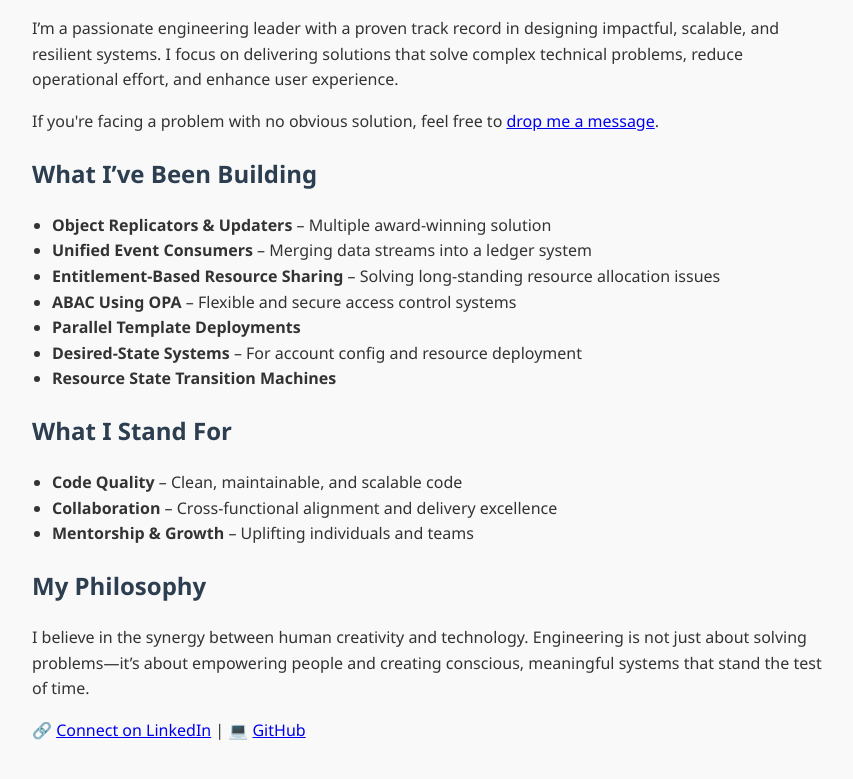
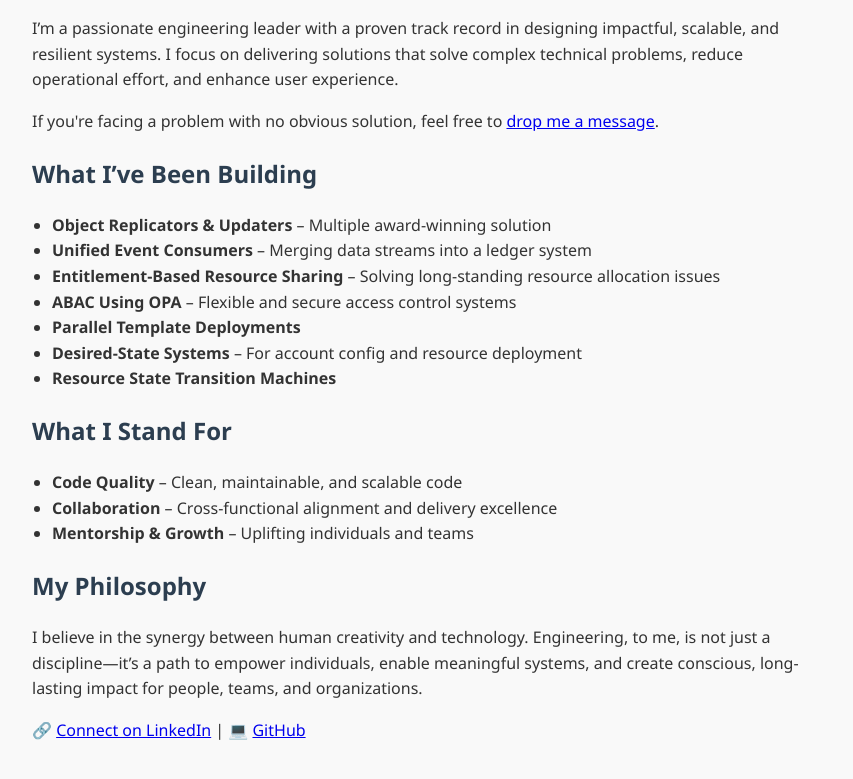
Before and after one commit to Manjunath-Bhavi/manjunath-bhavi.github.io, a plain HTML site: page index.html in a window 1280 px wide. Shown: the part 167-946 px from the top of the page, without its empty margins (208-1061 px from the left). Drawn offline with Linux system fonts and the light colour scheme.

Commit message:
update my philosophy

```diff
--- a/index.html
+++ b/index.html
@@ -63,7 +63,9 @@
   </ul>
 
   <h2>My Philosophy</h2>
-  <p>I believe in the synergy between human creativity and technology. Engineering is not just about solving problems—it’s about empowering people and creating conscious, meaningful systems that stand the test of time.</p>
+  <p>
+    I believe in the synergy between human creativity and technology. Engineering, to me, is not just a discipline—it’s a path to empower individuals, enable meaningful systems, and create conscious, long-lasting impact for people, teams, and organizations.
+  </p>
 
   <p>🔗 <a href="https://linkedin.com/in/manjunath-bhavi">Connect on LinkedIn</a> | 💻 <a href="https://github.com/Manjunath-Bhavi">GitHub</a></p>
 
```
